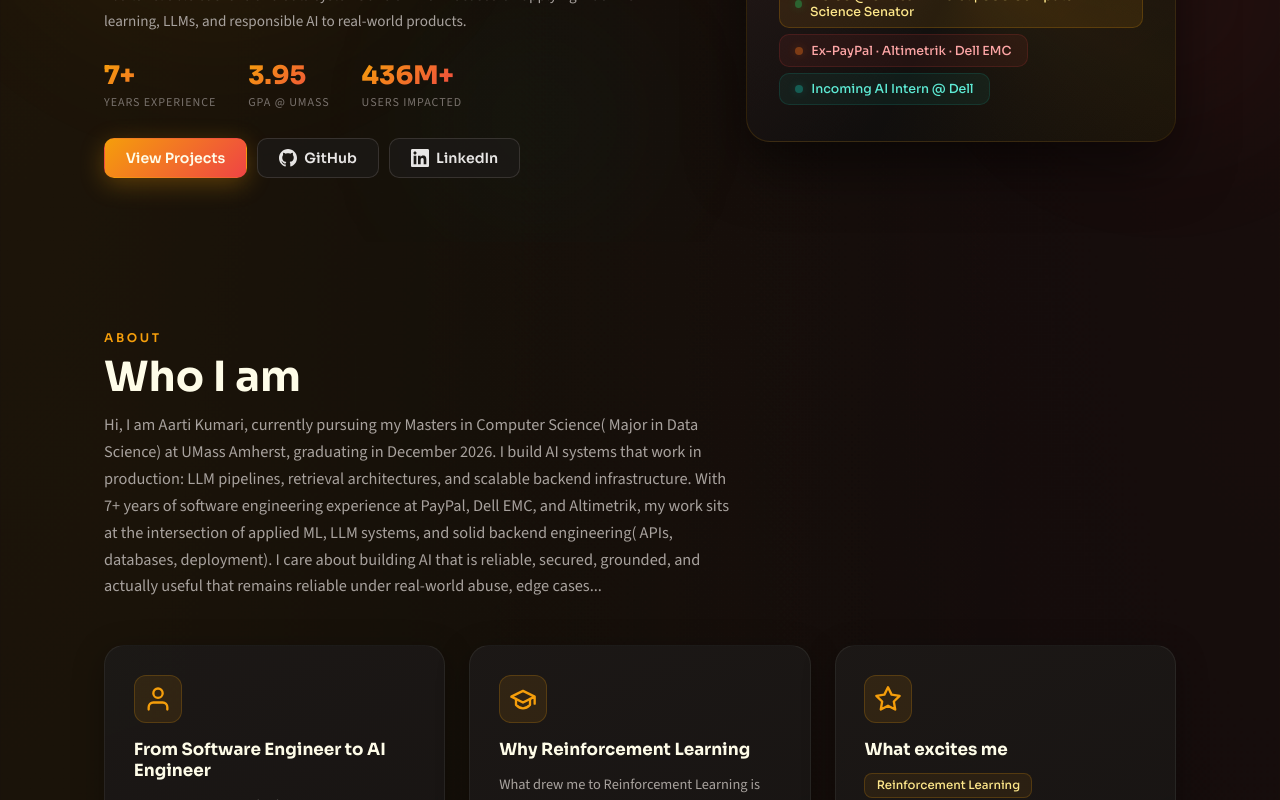
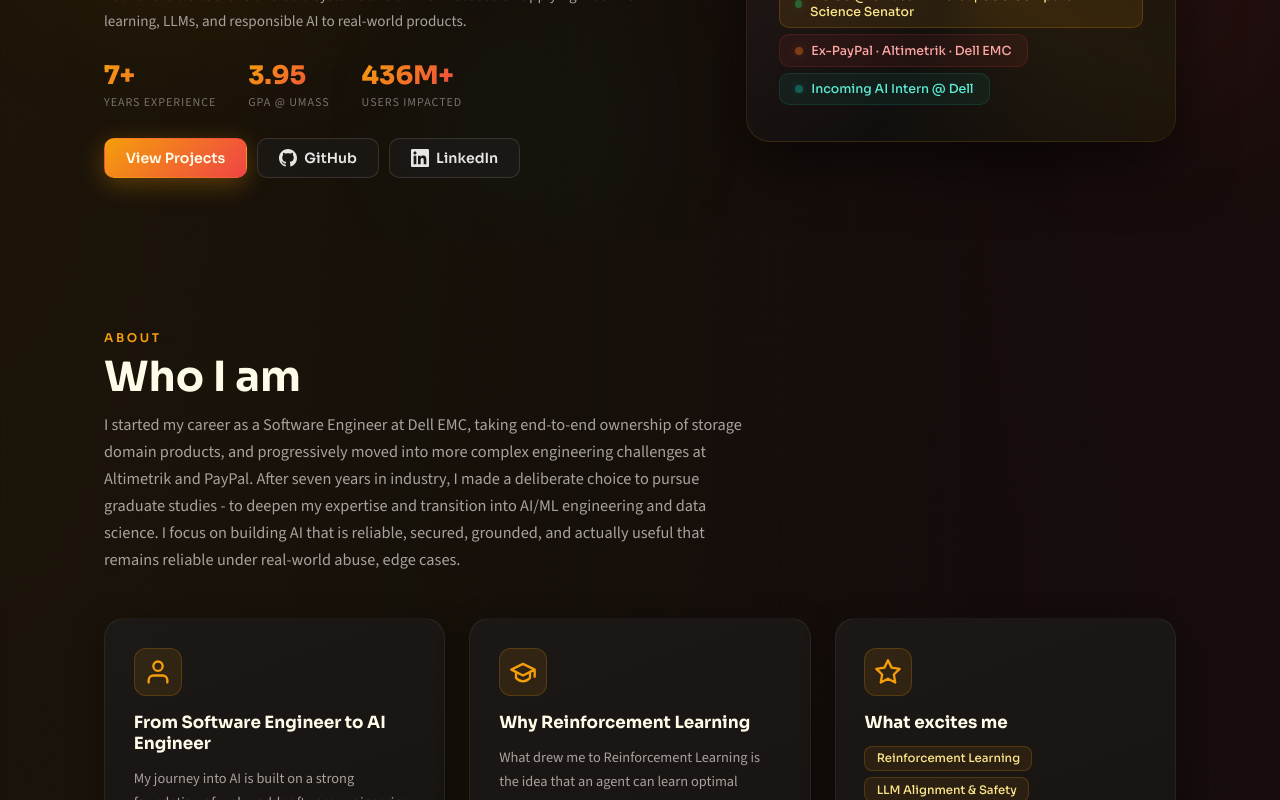
Before and after one commit to swanky-rt/personal_portfolio, a React (Vite) app: page / in a window 1280 px wide. Shown: the part 404-1204 px from the top of the page. Built offline with nearby package versions, Linux system fonts and the light colour scheme.

Commit message:
Update About.jsx

```diff
--- a/src/components/About.jsx
+++ b/src/components/About.jsx
@@ -9,9 +9,8 @@
           <p className="section-kicker">About</p>
           <h2 className="section-title">Who I am</h2>
           <p className="section-subtitle">
-            Hi, I am Aarti Kumari, currently pursuing my Masters in Computer Science( Major in Data Science) at UMass Amherst, graduating in December 2026.
-I build AI systems that work in production: LLM pipelines, retrieval architectures, and scalable backend infrastructure. With 7+ years of software engineering experience at PayPal, Dell EMC, and Altimetrik, my work sits at the intersection of applied ML, LLM systems, and solid backend engineering( APIs, databases, deployment).
-I care about building AI that is reliable, secured, grounded, and actually useful that remains reliable under real-world abuse, edge cases...
+            I started my career as a Software Engineer at Dell EMC, taking end-to-end ownership of storage domain products, and progressively moved into more complex engineering challenges at Altimetrik and PayPal. After seven years in industry, I made a deliberate choice to pursue graduate studies - to deepen my expertise and transition into AI/ML engineering and data science.
+I focus on building AI that is reliable, secured, grounded, and actually useful that remains reliable under real-world abuse, edge cases.
           </p>
         </div>
 
```
